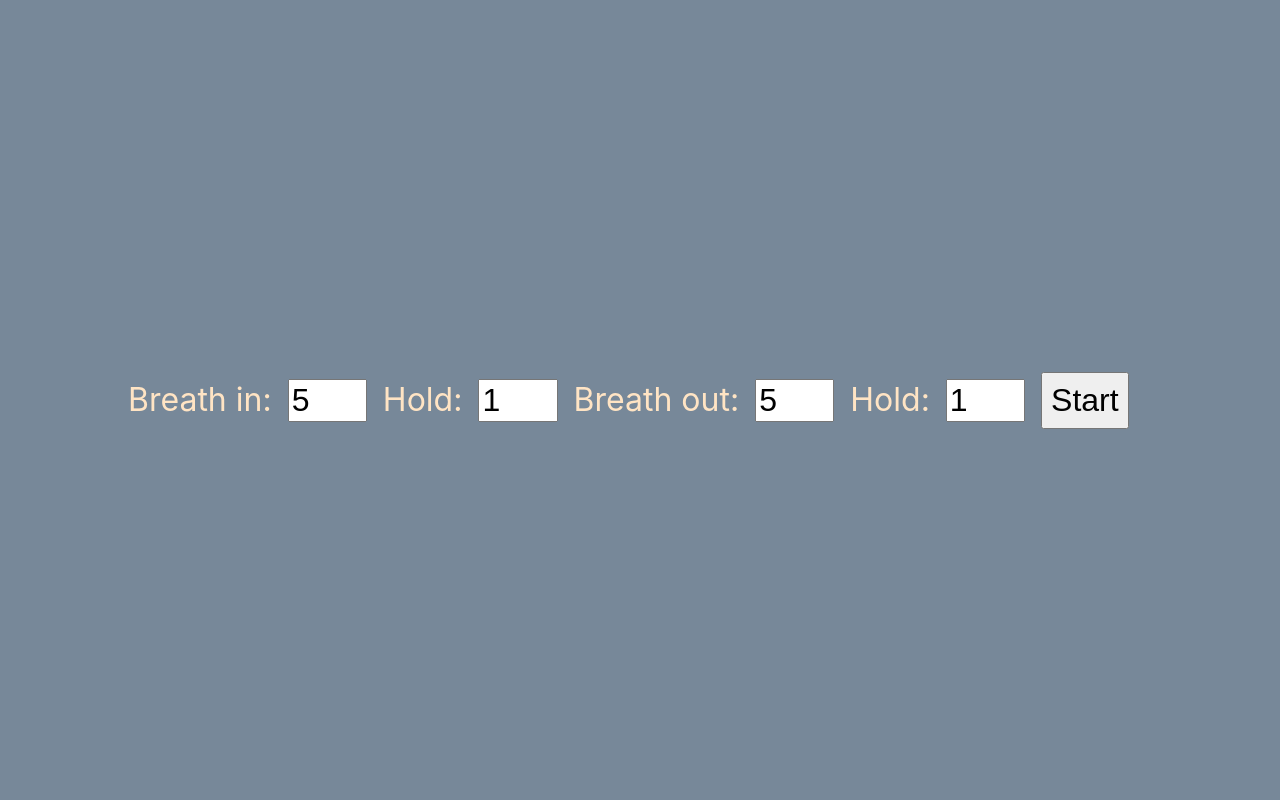
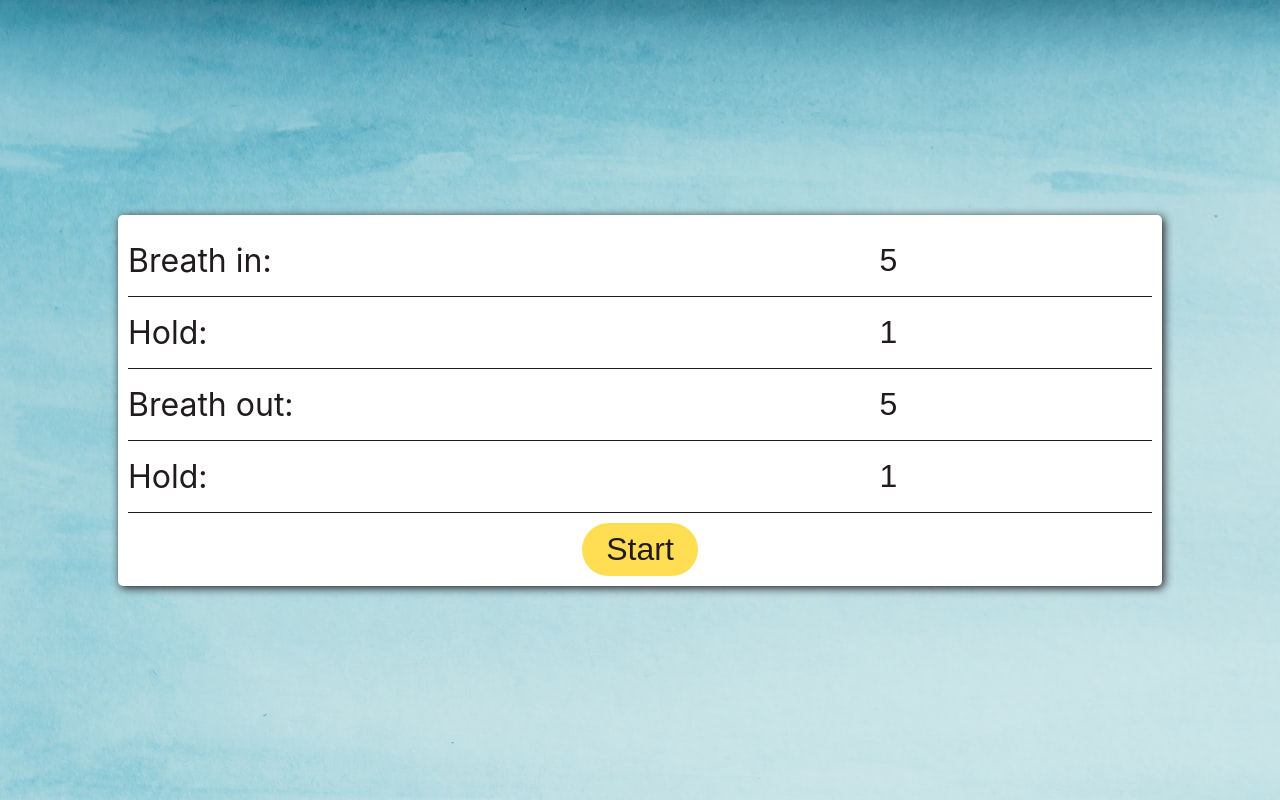
Before and after one commit to meadsteve/breath-timer, a React (Create React App) app: page / in a window 1280 px wide. Built offline with nearby package versions, Linux system fonts and the light colour scheme.

Commit message:
css and a button (#2)
* background image

* styling and also a stop button in breathtimerconfigurer, with it's own styling

```diff
--- a/src/App.css
+++ b/src/App.css
@@ -2,12 +2,12 @@
     margin: auto;
 
     display: flex;
+    flex-direction: column;
     align-items: center;
     justify-content: center;
 
     height: 100vh;
 
-    background: lightslategray;
-    color: bisque;
-
+    background-image: url('./assets/background.jpeg');
+    color: #211A1E;
 }
--- a/src/BreathTimerConfigerer.css
+++ b/src/BreathTimerConfigerer.css
@@ -1,19 +1,55 @@
 .pretty_form {
-    width: 80%;
-    font-size: 2rem;
+    display: flex;
+    align-items: center;
+    flex-direction: column;
+  width: 80%;
+  font-size: 2rem;
+  background-color: white;
+  border-radius: 5px;
+  padding: 10px;
+  box-shadow: 2px 2px 10px #211A1E;
 }
 
-.pretty_form label{
-    display: inline-block;
+.pretty_form label {
+  display: grid;
+  grid-template-columns: 1fr 1fr;
+  justify-items: left;
+  align-items: center;
+  width: 100%;
+  border-bottom: 1px solid #211A1E;
 }
 
-.pretty_form input[type=number] {
-    margin:1rem 1rem;
-    width:4ch;
-    font-size: 2rem;
+.pretty_form input[type='number'] {
+  margin: 1rem 1rem;
+  width: 5ch;
+  font-size: 2rem;
+  border-radius: 25px;
+  text-align: center;
+  place-self: center;
+  /* border: solid 1px #211A1E; */
+  border: none;
+  color: #211A1E;
 }
 
-.pretty_form input[type=submit] {
-    padding: 0.5rem;
+ .pretty_form input[type='submit'] {
+  display: inline-block;
+  padding: 0.5rem 1.5rem;
+  margin-top: 10px;
+  font-size: 2rem;
+  background-color: #ffde53;
+  color: #211A1E;
+  border-radius: 50px;
+  border: none;
+}
+
+.reset-button {
+    display: block;
+    padding: 0.5rem 1.5rem;
+    margin: 10px;
     font-size: 2rem;
+    background-color: #ffde53;
+    color: #211A1E;
+    border-radius: 50px;
+    border: none;
+
 }
--- a/src/BreathTimerConfigerer.tsx
+++ b/src/BreathTimerConfigerer.tsx
@@ -1,7 +1,6 @@
-import {FormEvent, useState} from "react";
-import BreathTimer, {props as breathtimeProps} from "./BreathTimer"
-import "./BreathTimerConfigerer.css"
-
+import { FormEvent, useState } from 'react';
+import BreathTimer, { props as breathtimeProps } from './BreathTimer';
+import './BreathTimerConfigerer.css';
 
 export default function BreathTimerConfigerer() {
   const [values, setValues] = useState<breathtimeProps | undefined>(undefined);
@@ -16,34 +15,51 @@ export default function BreathTimerConfigerer() {
       // @ts-ignore
       in_hold: parseFloat(event.target.in_hold.value),
       // @ts-ignore
-      out_hold: parseFloat(event.target.out_hold.value)
-    })
+      out_hold: parseFloat(event.target.out_hold.value),
+    });
     event.preventDefault();
   }
 
+  const onReset = () => {
+    setValues(undefined);
+  };
+
   if (!values) {
-    return <form onSubmit={handleSubmit} className="pretty_form">
+    return (
+      <form onSubmit={handleSubmit} className="pretty_form">
         <label>
           Breath in:
-        <input defaultValue={5} name="in_time" type="number"/>
+          <input defaultValue={5} name="in_time" type="number" />
         </label>
         <label>
           Hold:
-        <input defaultValue={1} name="in_hold" type="number"/>
+          <input defaultValue={1} name="in_hold" type="number" />
         </label>
         <label>
           Breath out:
-        <input defaultValue={5} name="out_time" type="number"/>
+          <input defaultValue={5} name="out_time" type="number" />
         </label>
         <label>
           Hold:
-        <input defaultValue={1} name="out_hold" type="number"/>
+          <input defaultValue={1} name="out_hold" type="number" />
         </label>
-      <input type="submit" value="Start"/>
-    </form>;
+        <input type="submit" value="Start" />
+      </form>
+    );
   } else {
     console.log(values);
-    return <BreathTimer in_hold={values.in_hold} out_hold={values.out_hold} in_time={values.in_time}
-                        out_time={values.out_time}/>
+    return (
+      <>
+        <BreathTimer
+          in_hold={values.in_hold}
+          out_hold={values.out_hold}
+          in_time={values.in_time}
+          out_time={values.out_time}
+        />
+        <button className="reset-button" onClick={onReset}>
+          Stop
+        </button>
+      </>
+    );
   }
 }
```
Also changed, not shown: src/assets/background.jpeg (added). Lines whose indentation alone changed are shown as unchanged.
